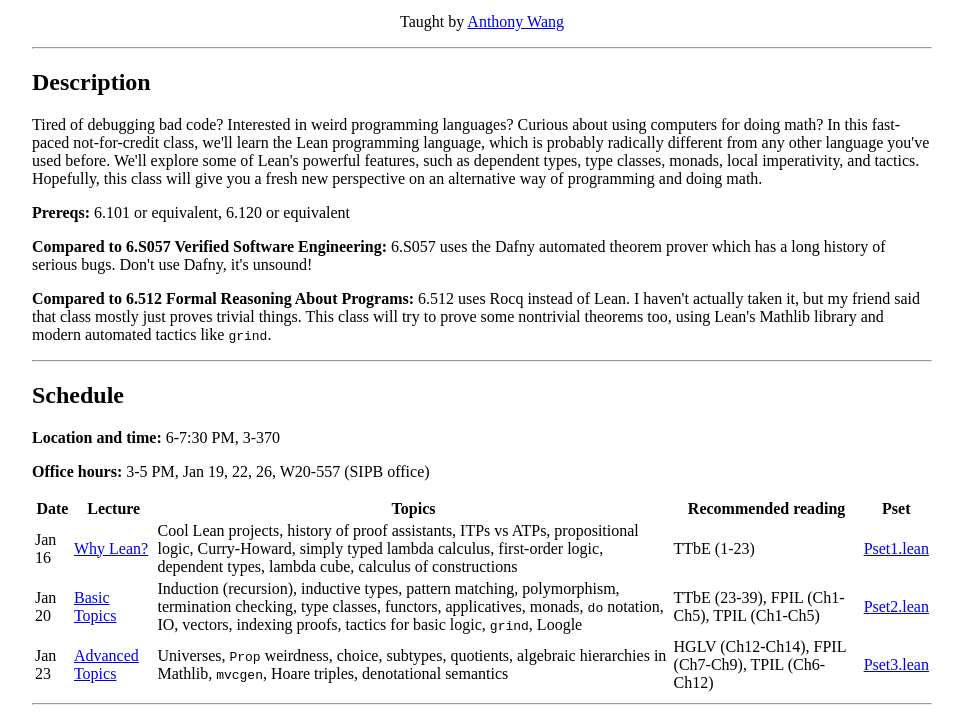
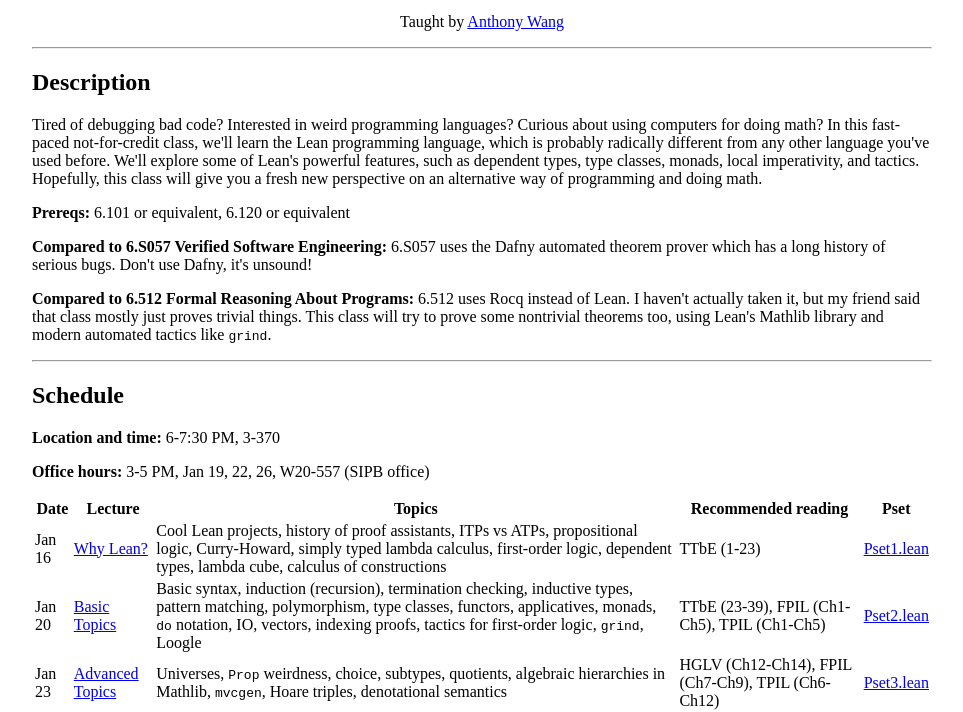
Before and after one commit to youwen5/lean-iap, a plain HTML site: page index.html in a window 1280 px wide. Shown: the part 101-813 px from the top of the page, without its empty margins (158-1121 px from the left). Drawn offline with Linux system fonts and the light colour scheme.

Commit message:
More random stuff

```diff
--- a/index.html
+++ b/index.html
@@ -48,7 +48,7 @@
       <td>Jan 20</td>
       <td><a href="Basic.lean">Basic Topics</a></td>
       <td>
-        Induction (recursion), inductive types, pattern matching, polymorphism, termination checking, type classes, functors, applicatives, monads, <code>do</code> notation, IO, vectors, indexing proofs, tactics for basic logic, <code>grind</code>, Loogle
+        Basic syntax, induction (recursion), termination checking, inductive types, pattern matching, polymorphism, type classes, functors, applicatives, monads, <code>do</code> notation, IO, vectors, indexing proofs, tactics for first-order logic, <code>grind</code>, Loogle
       </td>
       <td>TTbE (23-39), FPIL (Ch1-Ch5), TPIL (Ch1-Ch5)</td>
       <td><a href="Pset2.lean">Pset2.lean</a></td>
```
Also changed, not shown: 3 other files.
